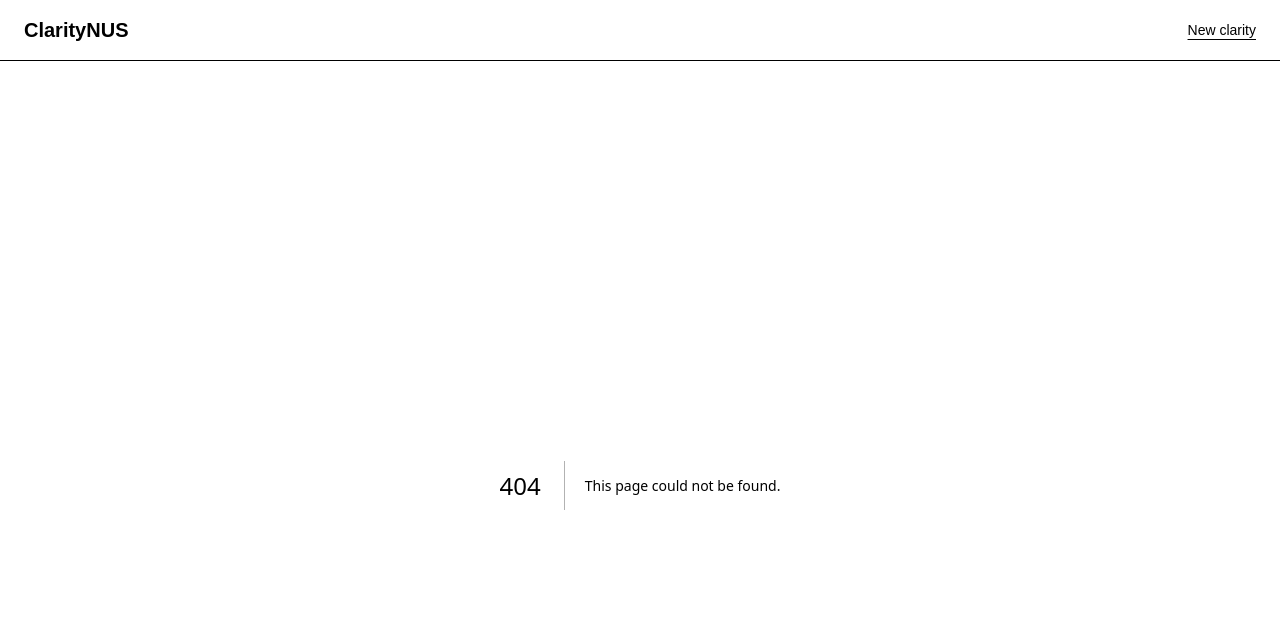
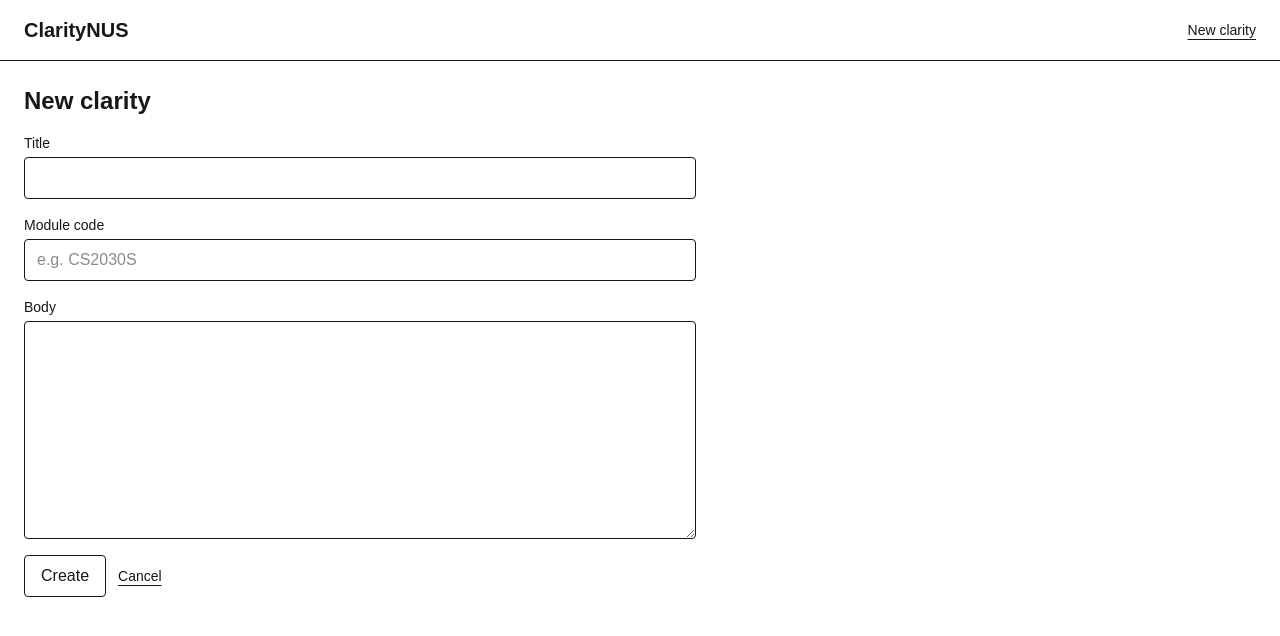
Before and after one commit to silvermango9927/clarity-nus, a Next.js app: page /clarities/new in a window 1280 px wide. Before the commit this address had no page. Shown: the top 636 px of the page. Built offline with nearby package versions, Linux system fonts and the light colour scheme.

Commit message:
Add /clarities/new route

```diff
--- /dev/null
+++ b/app/clarities/new/page.tsx
@@ -0,0 +1,11 @@
+import { ClarityForm } from "@/app/components/ClarityForm";
+import { createClarityAction } from "@/app/actions";
+
+export default function NewClarityPage() {
+  return (
+    <div className="flex flex-col gap-4 max-w-2xl">
+      <h1 className="text-2xl font-bold">New clarity</h1>
+      <ClarityForm action={createClarityAction} submitLabel="Create" />
+    </div>
+  );
+}
```
